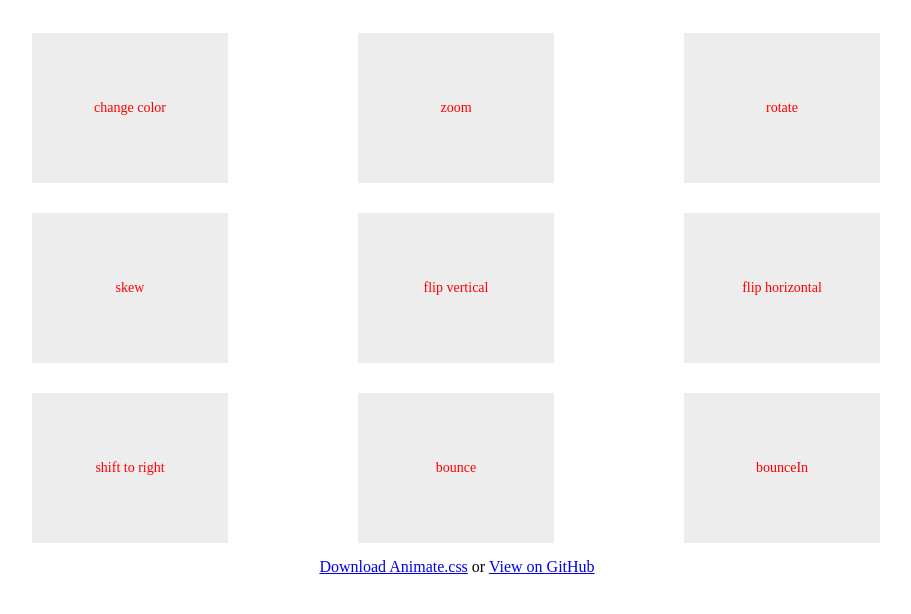
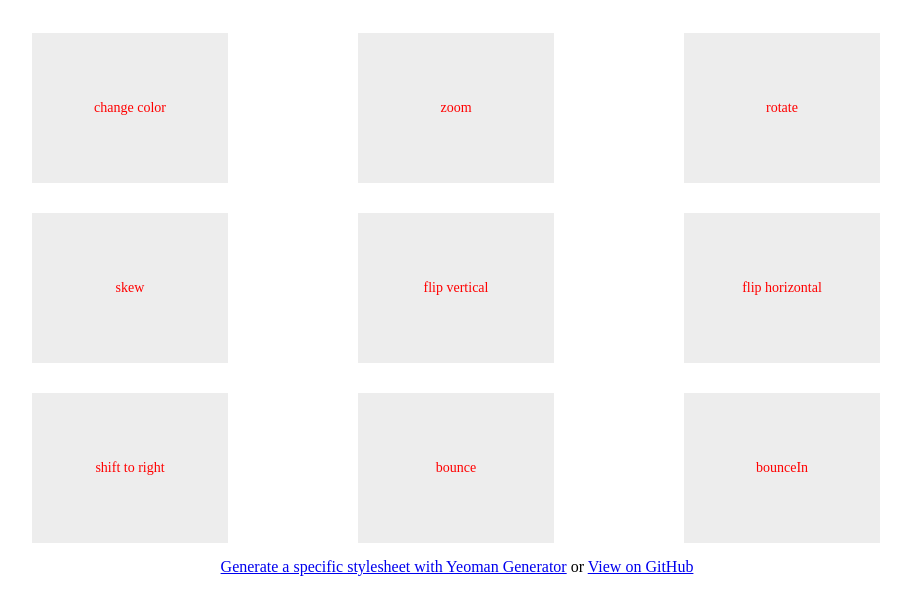
Before and after one commit to Babsi2/Babsi2.github.io, a plain HTML site: page index.html in a window 1280 px wide. Shown: the part 132-746 px from the top of the page, without its empty margins (183-1094 px from the left). Drawn offline with Linux system fonts and the light colour scheme.

Commit message:
change index

```diff
--- a/index.html
+++ b/index.html
@@ -42,7 +42,7 @@
 		</div>
 	</div>
 	<div class="container">
-		<p class="meta"><a href="https://raw.github.com/daneden/animate.css/master/animate.css">Download Animate.css</a> or <a href="//github.com/daneden/animate.css">View on GitHub</a></p>
+		<p class="meta"><a href="https://github.com/Babsi2/generator-css-animations">Generate a specific stylesheet with Yeoman Generator</a> or <a href="https://github.com/Babsi2/css-animation-less-sass-stylus">View on GitHub</a></p>
 	</div>
 </body>
 </html>
```
